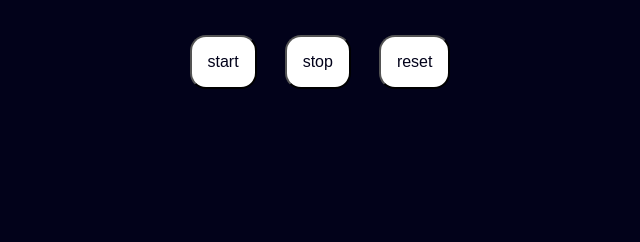
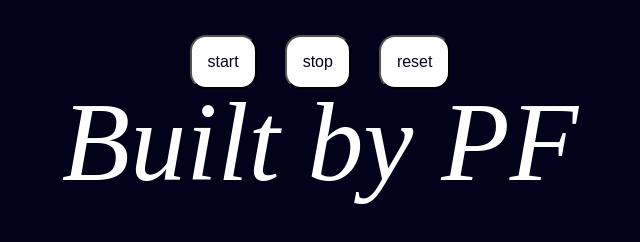
Before and after one commit to fidelmak/javascript12days, a plain HTML site: page stopwatch/index.html in a window 1280 px wide. Shown: the part 260-502 px from the top of the page, without its empty margins (320-960 px from the left). Drawn offline with Linux system fonts and the light colour scheme.

Commit message:
footer added

```diff
--- a/stopwatch/index.html
+++ b/stopwatch/index.html
@@ -18,7 +18,7 @@
     </div>
     </div>
 
-
+    <footer><i>Built by PF</i></footer>
 
 
 
```
